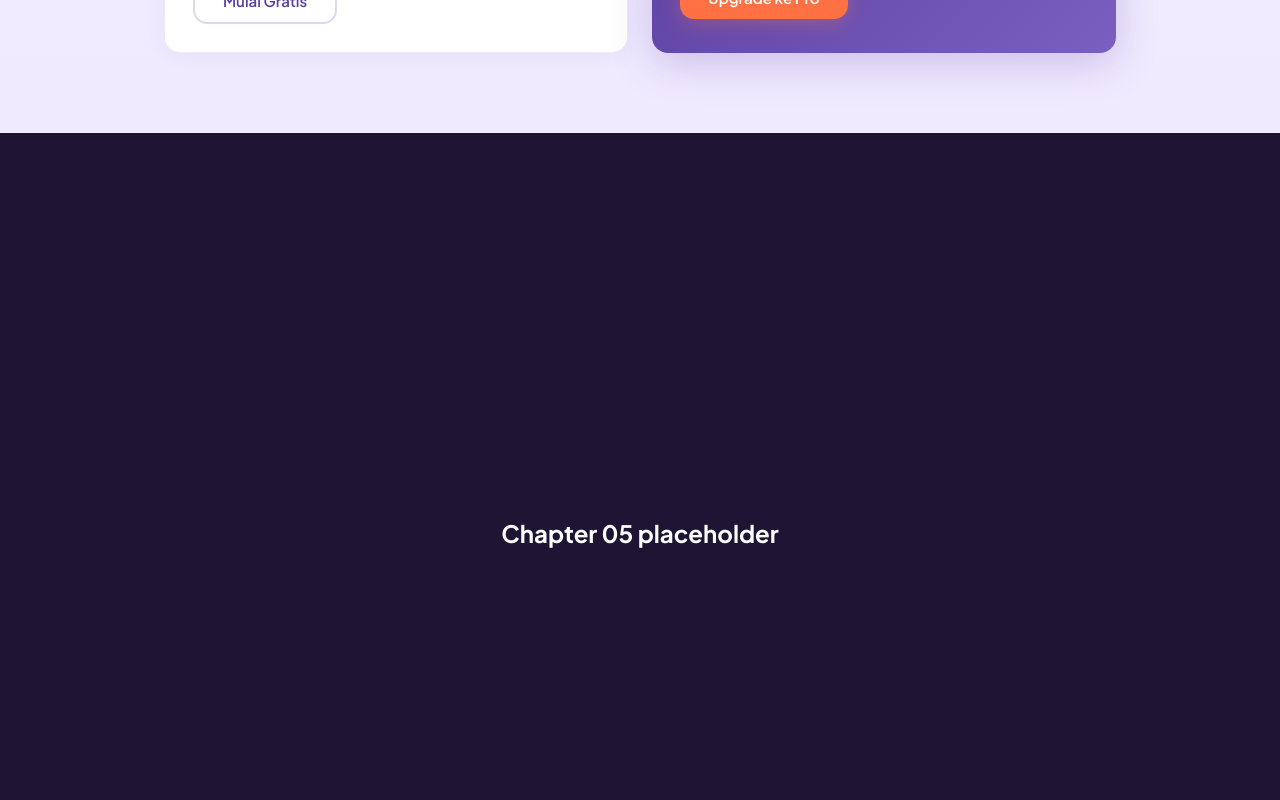
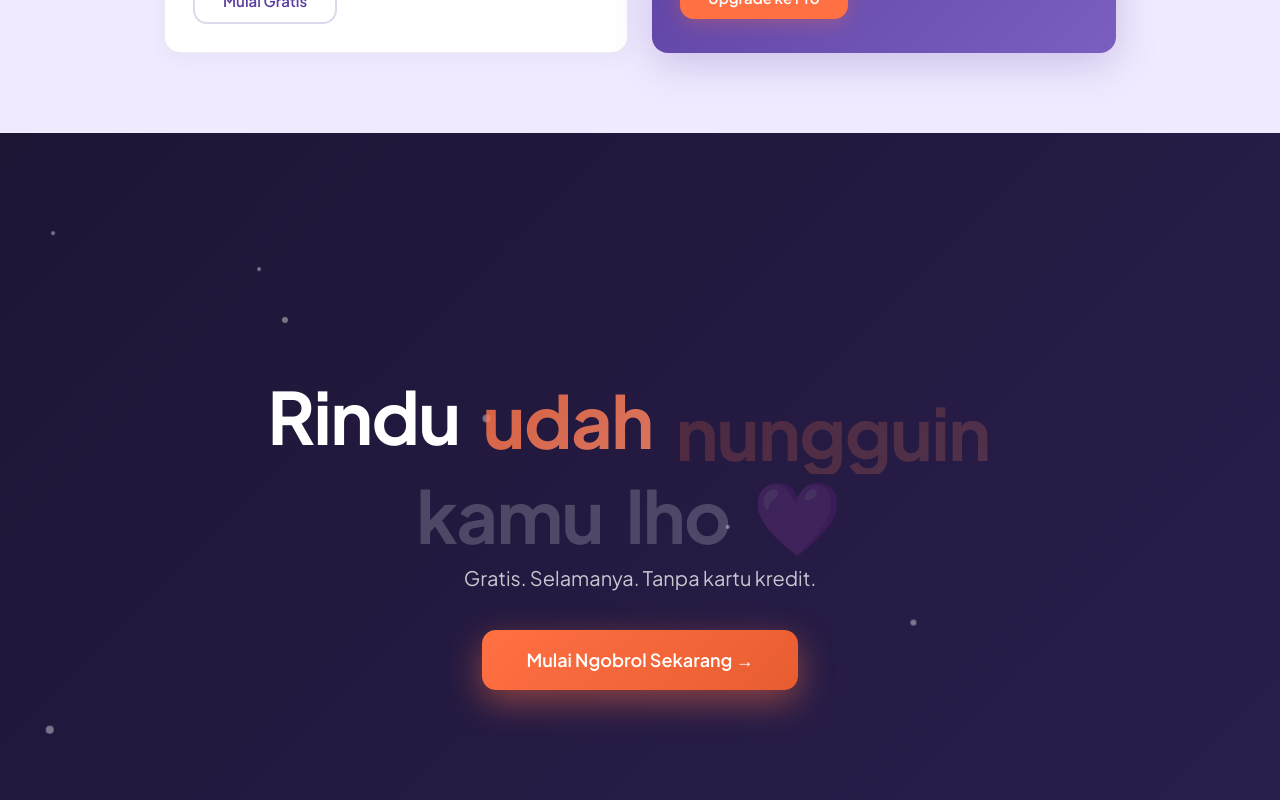
Before and after one commit to arulbarker/ruangsaku-landingpage, a Next.js app: page / in a window 1280 px wide. Shown: the part 5500-6300 px from the top of the page. Built offline with nearby package versions, Linux system fonts and the light colour scheme.

Commit message:
feat(ch05): climax chapter — kinetic headline + magnetic CTA + particles + glow pulse

```diff
--- a/app/globals.css
+++ b/app/globals.css
@@ -181,3 +181,26 @@ footer.v2-footer a:hover { text-decoration: underline; }
     grid-template-columns: 1fr !important;
   }
 }
+
+/* ===== Particle drift (Ch 05) ===== */
+.particle {
+  animation: particleDrift 12s ease-in-out infinite;
+}
+.particle.p-1 { animation-duration: 9s; animation-delay: -2s; }
+.particle.p-2 { animation-duration: 14s; animation-delay: -5s; }
+.particle.p-3 { animation-duration: 11s; animation-delay: -8s; }
+.particle.p-4 { animation-duration: 10s; animation-delay: -1s; }
+.particle.p-5 { animation-duration: 13s; animation-delay: -4s; }
+.particle.p-6 { animation-duration: 8s; animation-delay: -7s; }
+@keyframes particleDrift {
+  0%, 100% { transform: translate(0, 0); }
+  25% { transform: translate(20px, -15px); }
+  50% { transform: translate(-10px, 25px); }
+  75% { transform: translate(-25px, -10px); }
+}
+@media (hover: none) {
+  .chapter-05 .btn-cta { transform: none !important; }
+}
+@media (prefers-reduced-motion: reduce) {
+  .particle { animation: none; opacity: 0.1; }
+}
--- a/app/page.tsx
+++ b/app/page.tsx
@@ -4,6 +4,7 @@ import { Chapter01Intro } from '@/components/chapters/Chapter01Intro'
 import { Chapter02Problem } from '@/components/chapters/Chapter02Problem'
 import { Chapter03MeetRindu } from '@/components/chapters/Chapter03MeetRindu'
 import { Chapter04Solution } from '@/components/chapters/Chapter04Solution'
+import { Chapter05Climax } from '@/components/chapters/Chapter05Climax'
 
 const APP_URL = 'https://app.ruangsaku.com'
 
@@ -27,9 +28,7 @@ export default function LandingPage() {
         <Chapter02Problem />
         <Chapter03MeetRindu />
         <Chapter04Solution />
-        <section id="ch-05" style={{ minHeight: '100vh', background: '#1E1535', color: 'white', display: 'flex', alignItems: 'center', justifyContent: 'center' }}>
-          <h2>Chapter 05 placeholder</h2>
-        </section>
+        <Chapter05Climax />
       </main>
 
       <footer className="v2-footer">
--- /dev/null
+++ b/components/chapters/Chapter05Climax.tsx
@@ -0,0 +1,210 @@
+'use client'
+
+import { useRef, type MouseEvent } from 'react'
+import {
+  motion,
+  useScroll,
+  useTransform,
+  useMotionValue,
+  useSpring,
+  type MotionValue,
+} from 'framer-motion'
+import { trackLead } from '@/lib/meta/events'
+import { useReducedMotionSafe } from '@/components/animation/useReducedMotionSafe'
+
+const APP_URL = 'https://app.ruangsaku.com'
+
+const HEADLINE_PARTS = [
+  { text: 'Rindu' },
+  { text: 'udah', accent: true },
+  { text: 'nungguin', accent: true },
+  { text: 'kamu' },
+  { text: 'lho' },
+  { text: '💜' },
+]
+
+function KineticWord({
+  part,
+  index,
+  total,
+  progress,
+  reduced,
+}: {
+  part: { text: string; accent?: boolean }
+  index: number
+  total: number
+  progress: MotionValue<number>
+  reduced: boolean
+}) {
+  const start = index / total
+  const end = start + (1 / total) * 0.6
+  const opacity = useTransform(progress, [start, end], [0.2, 1])
+  const y = useTransform(progress, [start, end], [16, 0])
+  const wght = useTransform(progress, [start, end], [400, 800])
+  const wghtString = useTransform(wght, (v) => `"wght" ${Math.round(v)}`)
+  return (
+    <motion.span
+      style={{
+        display: 'inline-block',
+        marginRight: '0.32em',
+        opacity: reduced ? 1 : opacity,
+        y: reduced ? 0 : y,
+        fontVariationSettings: reduced ? '"wght" 700' : wghtString,
+        background: part.accent ? 'linear-gradient(135deg, #FF7043, #FF8A65)' : undefined,
+        WebkitBackgroundClip: part.accent ? 'text' : undefined,
+        WebkitTextFillColor: part.accent ? 'transparent' : undefined,
+        backgroundClip: part.accent ? 'text' : undefined,
+        color: part.accent ? undefined : 'white',
+      }}
+    >
+      {part.text}
+    </motion.span>
+  )
+}
+
+export function Chapter05Climax() {
+  const ref = useRef<HTMLElement>(null)
+  const btnRef = useRef<HTMLAnchorElement>(null)
+  const { reduced } = useReducedMotionSafe()
+
+  const { scrollYProgress } = useScroll({
+    target: ref,
+    offset: ['start end', 'center center'],
+  })
+
+  const btnX = useMotionValue(0)
+  const btnY = useMotionValue(0)
+  const btnXSpring = useSpring(btnX, { stiffness: 200, damping: 18 })
+  const btnYSpring = useSpring(btnY, { stiffness: 200, damping: 18 })
+
+  const handleMove = (e: MouseEvent<HTMLElement>) => {
+    if (reduced || !btnRef.current) return
+    const r = btnRef.current.getBoundingClientRect()
+    const cx = r.left + r.width / 2
+    const cy = r.top + r.height / 2
+    const dx = e.clientX - cx
+    const dy = e.clientY - cy
+    const dist = Math.sqrt(dx * dx + dy * dy)
+    if (dist < 150) {
+      btnX.set(dx * 0.25)
+      btnY.set(dy * 0.25)
+    } else {
+      btnX.set(0)
+      btnY.set(0)
+    }
+  }
+  const handleLeave = () => {
+    btnX.set(0)
+    btnY.set(0)
+  }
+
+  return (
+    <section
+      ref={ref}
+      id="ch-05"
+      className="chapter-05"
+      style={{
+        minHeight: '100vh',
+        background: 'linear-gradient(135deg, #1E1535 0%, #2A1F4E 100%)',
+        color: 'white',
+        padding: '120px 24px',
+        display: 'flex',
+        flexDirection: 'column',
+        alignItems: 'center',
+        justifyContent: 'center',
+        position: 'relative',
+        overflow: 'hidden',
+      }}
+      onMouseMove={handleMove}
+      onMouseLeave={handleLeave}
+    >
+      {!reduced &&
+        Array.from({ length: 7 }, (_, i) => (
+          <div
+            key={i}
+            aria-hidden="true"
+            className={`particle p-${i}`}
+            style={{
+              position: 'absolute',
+              width: 4 + (i % 3) * 2,
+              height: 4 + (i % 3) * 2,
+              borderRadius: '50%',
+              background: 'rgba(255, 255, 255, 0.4)',
+              top: `${10 + (i * 13) % 70}%`,
+              left: `${5 + (i * 17) % 85}%`,
+            }}
+          />
+        ))}
+
+      <h2
+        style={{
+          fontSize: 'clamp(36px, 6vw, 72px)',
+          lineHeight: 1.15,
+          textAlign: 'center',
+          maxWidth: 900,
+          marginBottom: 24,
+          letterSpacing: '-0.02em',
+          position: 'relative',
+          zIndex: 1,
+        }}
+      >
+        {HEADLINE_PARTS.map((p, i) => (
+          <KineticWord
+            key={i}
+            part={p}
+            index={i}
+            total={HEADLINE_PARTS.length}
+            progress={scrollYProgress}
+            reduced={reduced}
+          />
+        ))}
+      </h2>
+
+      <p
+        style={{
+          fontSize: 'clamp(15px, 2vw, 20px)',
+          opacity: 0.75,
+          marginBottom: 40,
+          textAlign: 'center',
+          position: 'relative',
+          zIndex: 1,
+        }}
+      >
+        Gratis. Selamanya. Tanpa kartu kredit.
+      </p>
+
+      <motion.a
+        ref={btnRef}
+        href={`${APP_URL}/register`}
+        onClick={() => void trackLead({ contentName: 'CTA: Ch05 Climax Mulai Ngobrol' })}
+        className="btn-cta btn-accent"
+        style={{
+          fontSize: 18,
+          padding: '18px 44px',
+          display: 'inline-block',
+          x: reduced ? 0 : btnXSpring,
+          y: reduced ? 0 : btnYSpring,
+          background: 'linear-gradient(135deg, #FF7043, #E85D30)',
+          position: 'relative',
+          zIndex: 1,
+        }}
+        whileHover={{ scale: 1.05, boxShadow: '0 14px 40px rgba(255,112,67,0.5)' }}
+        whileTap={{ scale: 0.95 }}
+        animate={
+          reduced
+            ? undefined
+            : {
+                boxShadow: [
+                  '0 10px 30px rgba(255,112,67,0.4)',
+                  '0 14px 40px rgba(255,112,67,0.6)',
+                  '0 10px 30px rgba(255,112,67,0.4)',
+                ],
+              }
+        }
+        transition={reduced ? undefined : { duration: 3, repeat: Infinity, ease: 'easeInOut' }}
+      >
+        Mulai Ngobrol Sekarang →
+      </motion.a>
+    </section>
+  )
+}
```
